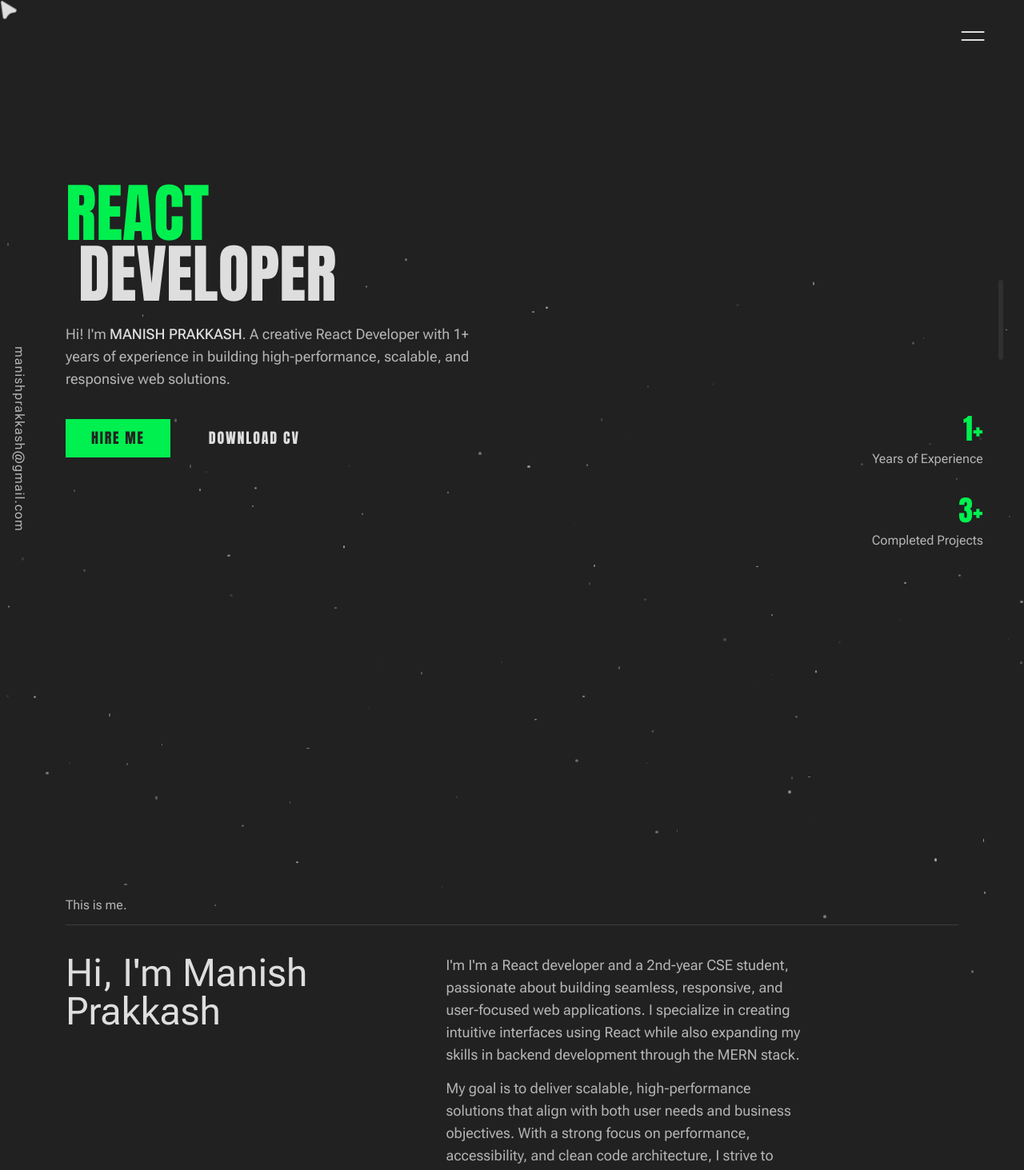
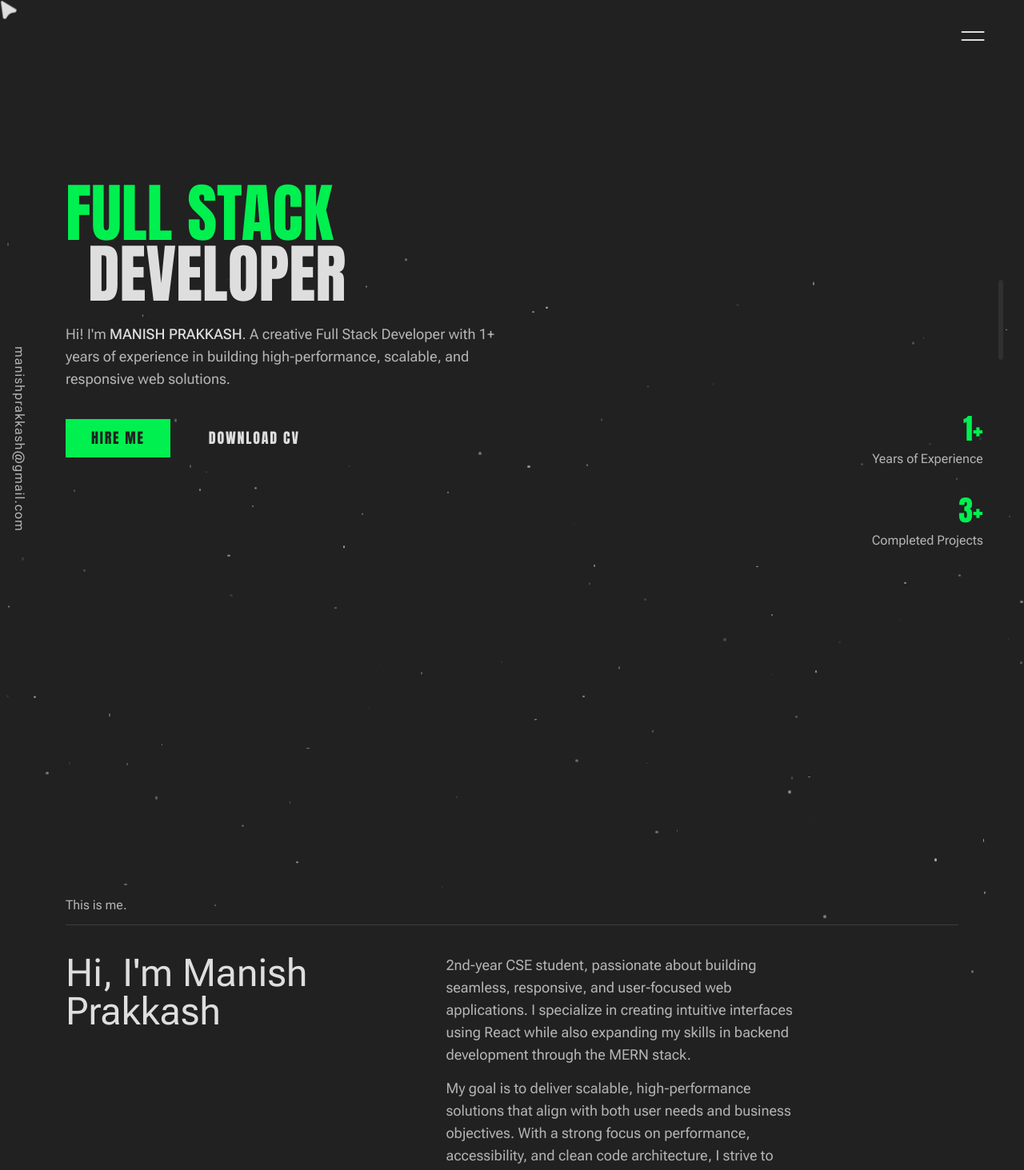
Before and after one commit to ManishPrakkash/Manish_Portfolio, a Next.js app in the folder myPortfolio/: page / in a window 1280 px wide. Shown: the top 1463 px of the page at 80% size. Built offline with nearby package versions, Linux system fonts and the light colour scheme; no server answers.

Commit message:
Update AboutMe and Banner components; change titles and descriptions to reflect full stack development expertise, and correct duration in experience data.

```diff
--- a/myPortfolio/app/_components/AboutMe.tsx
+++ b/myPortfolio/app/_components/AboutMe.tsx
@@ -73,7 +73,7 @@ const AboutMe = () => {
                     <div className="md:col-span-7">
                         <div className="text-lg text-muted-foreground max-w-[450px]">
                             <p className="slide-up-and-fade">
-                                I&apos;m I&apos;m a React developer and a 2nd-year CSE student, passionate about building
+                                {/* I&apos;m a React developer and A */}2nd-year CSE student, passionate about building
                                  seamless, responsive, and user-focused web applications. I specialize in creating
                                  intuitive interfaces using React while also expanding my skills in backend development
                                  through the MERN stack.
--- a/myPortfolio/app/_components/Banner.tsx
+++ b/myPortfolio/app/_components/Banner.tsx
@@ -42,15 +42,15 @@ const Banner = () => {
             >
                 <div className="max-md:grow max-md:flex flex-col justify-center items-start max-w-[544px]">
                     <h1 className="banner-title slide-up-and-fade leading-[.95] text-6xl sm:text-[80px] font-anton">
-                        <span className="text-primary">REACT</span>
-                        <br /> <span className="ml-4">DEVELOPER</span>
+                        <span className="text-primary">FULL STACK</span>
+                        <br /> <span className="ml-7">DEVELOPER</span>
                     </h1>
                     <p className="banner-description slide-up-and-fade mt-6 text-lg text-muted-foreground">
                         Hi! I&apos;m{' '}
                         <span className="font-medium text-foreground">
                             MANISH PRAKKASH
                         </span>
-                        . A creative React Developer with 1+ years of
+                        . A creative Full Stack Developer with 1+ years of
                         experience in building high-performance, scalable, and
                         responsive web solutions.
                     </p>
--- a/myPortfolio/lib/data.ts
+++ b/myPortfolio/lib/data.ts
@@ -126,7 +126,7 @@ export const MY_EXPERIENCE = [
     {
         title: 'Web Developer',
         company: 'Cognifyz Technologies',
-        duration: 'Jul 2025 - Present',
+        duration: 'Jul 2025',
     },
 
 ];
```
